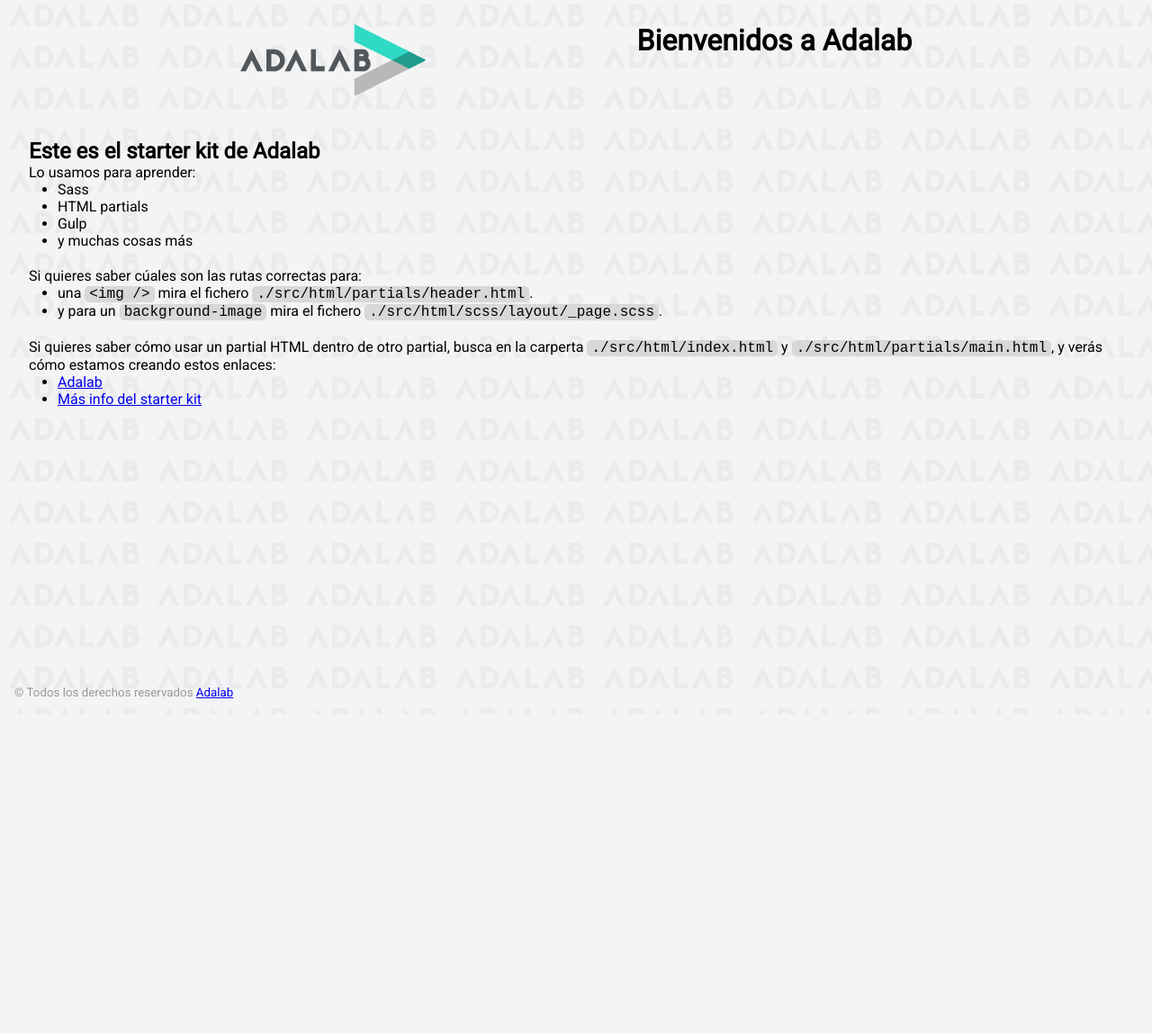
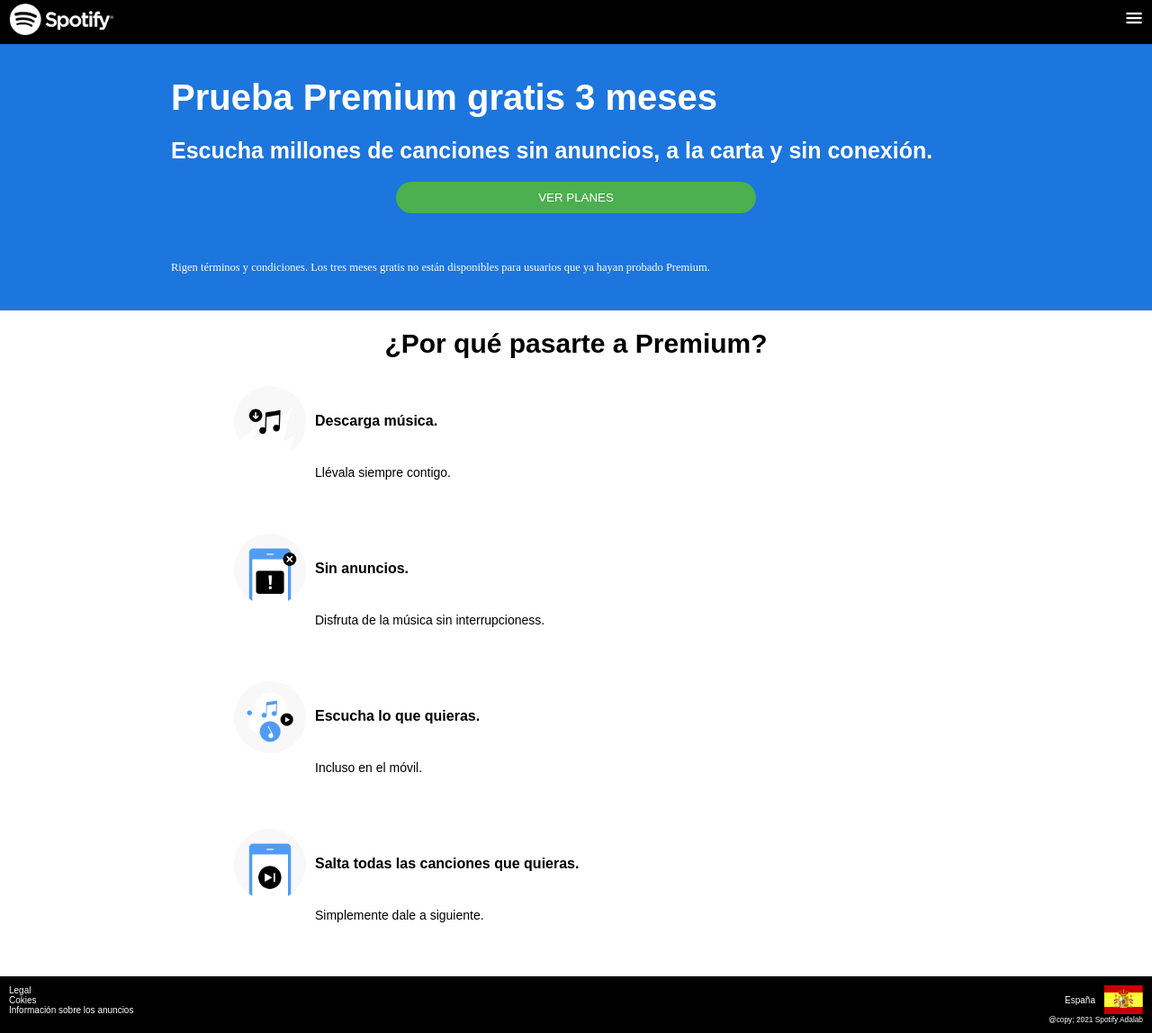
Before and after one commit to DanielaCueto/Project-spotify-Modulo1, a website: page docs/index.html in a window 1280 px wide. Shown: the part 6-1154 px from the top of the page at 90% size. Before the commit the page ends 800 px from the top, so only its background shows below. Drawn offline with Linux system fonts and the light colour scheme.

Commit message:
Update docs

```diff
--- a/docs/index.html
+++ b/docs/index.html
@@ -2,67 +2,93 @@
 <html lang="es">
   <head>
     <meta charset="UTF-8" />
-    <meta name="viewport" content="width=device-width, initial-scale=1" />
-    <title>Adalab Web Starter Kit</title>
-    <link href="https://fonts.googleapis.com/css?family=Roboto&display=swap" rel="stylesheet" />
+    <meta http-equiv="X-UA-Compatible" content="IE=edge" />
+    <meta name="viewport" content="width=device-width, initial-scale=1.0" />
     <link rel="stylesheet" href="./assets/css/main.css" />
-    <link rel="icon" href="./assets/images/favicon.png" />
+    <title>Spotify</title>
   </head>
 
   <body>
-    <div class="page">
-      <header class="page__header">
-        <img src="./assets/images/logo-adalab.png" alt="Adalab">
-        <h1>Bienvenidos a Adalab</h1>
-      </header>
+    <header>
+      <img class="logo" src="./assets/images/logo.png" alt="logo-spotify" />
 
-      <main class="page__main">
-        <h2>Este es el starter kit de Adalab</h2>
-        <p>Lo usamos para aprender:</p>
-        <ul class="main__list">
-          <li>Sass</li>
-          <li>HTML partials</li>
-          <li>Gulp</li>
-          <li>y muchas cosas más</li>
-        </ul>
-        <p>Si quieres saber cúales son las rutas correctas para:</p>
-        <ul class="main__list">
-          <li>
-            una <code class="code">&lt;img /&gt;</code> mira el fichero
-            <code class="code">./src/html/partials/header.html</code>.
-          </li>
-          <li>
-            y para un <code class="code">background-image</code> mira el fichero
-            <code class="code">./src/html/scss/layout/_page.scss</code>.
-          </li>
-        </ul>
-        <p>
-          Si quieres saber cómo usar un partial HTML dentro de otro partial, busca en la carperta
-          <code class="code">./src/html/index.html</code> y
-          <code class="code">./src/html/partials/main.html</code>, y verás cómo estamos creando estos
-          enlaces:
+      <nav>
+        <!-- Menú desplegable -->
+        <img
+          class="desplegable"
+          src="./assets/images/menu-icon.png"
+          alt="menu icon"
+        />
+        <!--<ul>
+              <li>Premium</li>
+              <li>Ayuda</li>
+              <li>Descargar</li>
+              <li>Registrate</li>
+              <li>Iniciar sesión</li>
+            </ul>-->
+      </nav>
+    </header>
+
+    <main class="container">
+      <section class="section1">
+        <!--en el ejemplo de la profe, esta clase es .trial-->
+        <h1 class="title"><strong>Prueba Premium gratis 3 meses</strong></h1>
+        <p class="p-strong">
+          <strong
+            >Escucha millones de canciones sin anuncios, a la carta y sin
+            conexión.</strong
+          >
         </p>
-        <ul class="main__list">
-          <li>
-            <a class="link__adalab" href="https://adalab.es">Adalab</a>
+        <button class="button">VER PLANES</button>
+        <p class="small">
+          <small
+            >Rigen términos y condiciones. Los tres meses gratis no están
+            disponibles para usuarios que ya hayan probado Premium.</small
+          >
+        </p>
+      </section>
 
-          </li>
-          <li>
-            <a class="" href="./more-info.html">Más info del starter kit</a>
+      <section class="section2">
+        <h2 class="h2">¿Por qué pasarte a Premium?</h2>
+        <article class="article">
+          <img class="image" src="./assets/images/benefit-1.png" alt="" />
+          <h3 class="h3">Descarga música.</h3>
+          <p class="p-article">Llévala siempre contigo.</p>
+        </article>
+        <article class="article">
+          <img class="image" src="./assets/images/benefit-2.png" alt="" />
+          <h3 class="h3">Sin anuncios.</h3>
+          <p class="p-article">Disfruta de la música sin interrupcioness.</p>
+        </article>
+        <article class="article">
+          <img class="image" src="./assets/images/benefit-3.png" alt="" />
+          <h3 class="h3">Escucha lo que quieras.</h3>
+          <p class="p-article">Incluso en el móvil.</p>
+        </article>
+        <article class="article">
+          <img class="image" src="./assets/images/benefit-4.png" alt="" />
+          <h3 class="h3">Salta todas las canciones que quieras.</h3>
+          <p class="p-article">Simplemente dale a siguiente.</p>
+        </article>
+      </section>
+    </main>
 
-          </li>
-        </ul>
-      </main>
+    <footer class="footer">
+      <ul>
+        <li class="li">Legal</li>
+        <li class="li">Cokies</li>
+        <li class="li">Información sobre los anuncios</li>
+      </ul>
+      <div>
+        <p class="España">
+          España
+          <img class="logo-españa" src="./assets/images/es.svg" alt="Logo España" />
+        </p>
 
-      <footer class="page__footer">
-        <small>
-          &copy; Todos los derechos reservados
-          <a class="link__adalab" href="https://adalab.es">Adalab</a>
+        <p class="copy"><small>@copy; 2021 Spotify Adalab </small></p>
+      </div>
+    </footer>
 
-        </small>
-      </footer>
-
-    </div>
     <script src="./assets/js/main.js"></script>
   </body>
 </html>
```
Also changed, not shown: docs/assets/css/main.css (+1 -1 lines), docs/assets/images/benefit-1.png (added), docs/assets/images/benefit-2.png (added), docs/assets/images/benefit-3.png (added), docs/assets/images/benefit-4.png (added), docs/assets/images/bg-adalab.png (deleted), docs/assets/images/es.svg (added), docs/assets/images/favicon.png (deleted), docs/assets/images/logo-adalab.png (deleted), docs/assets/images/logo.png (added), docs/assets/images/menu-icon.png (added), docs/assets/images/premium_dancer.png (added).
